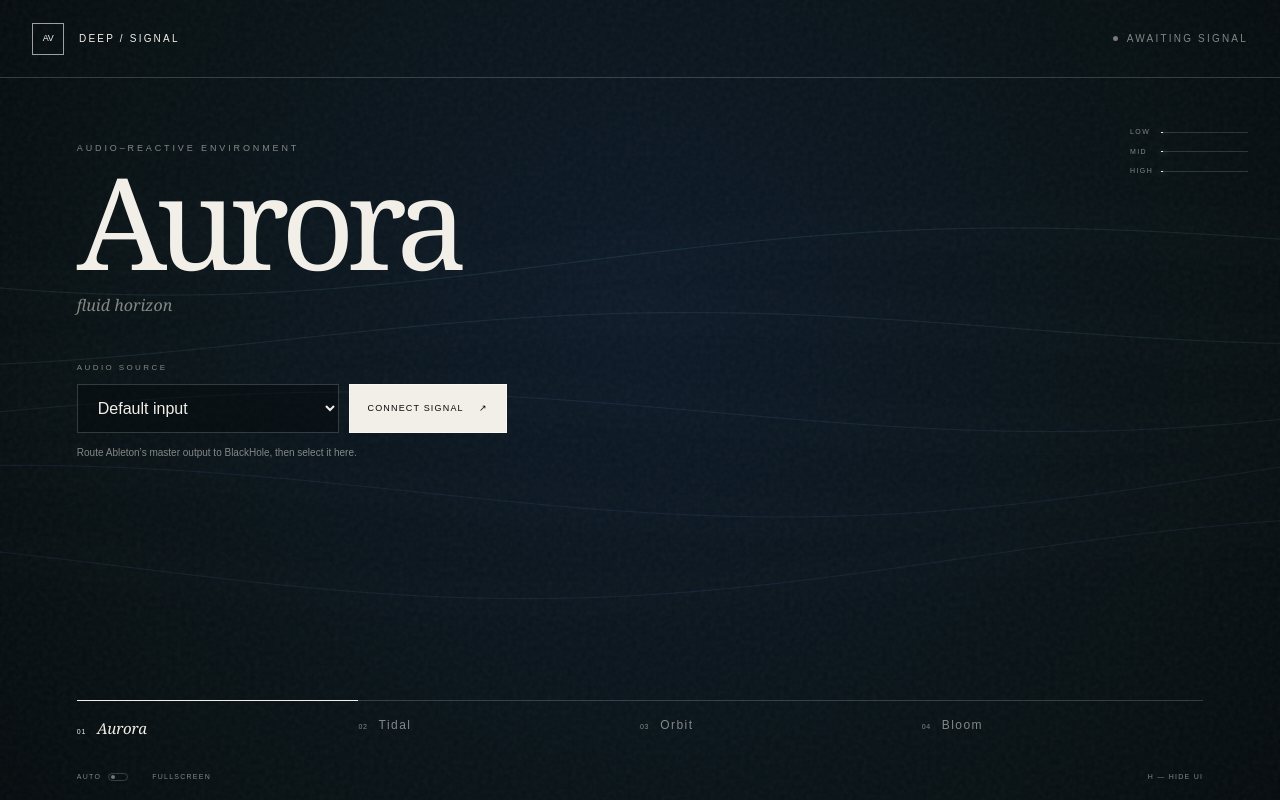
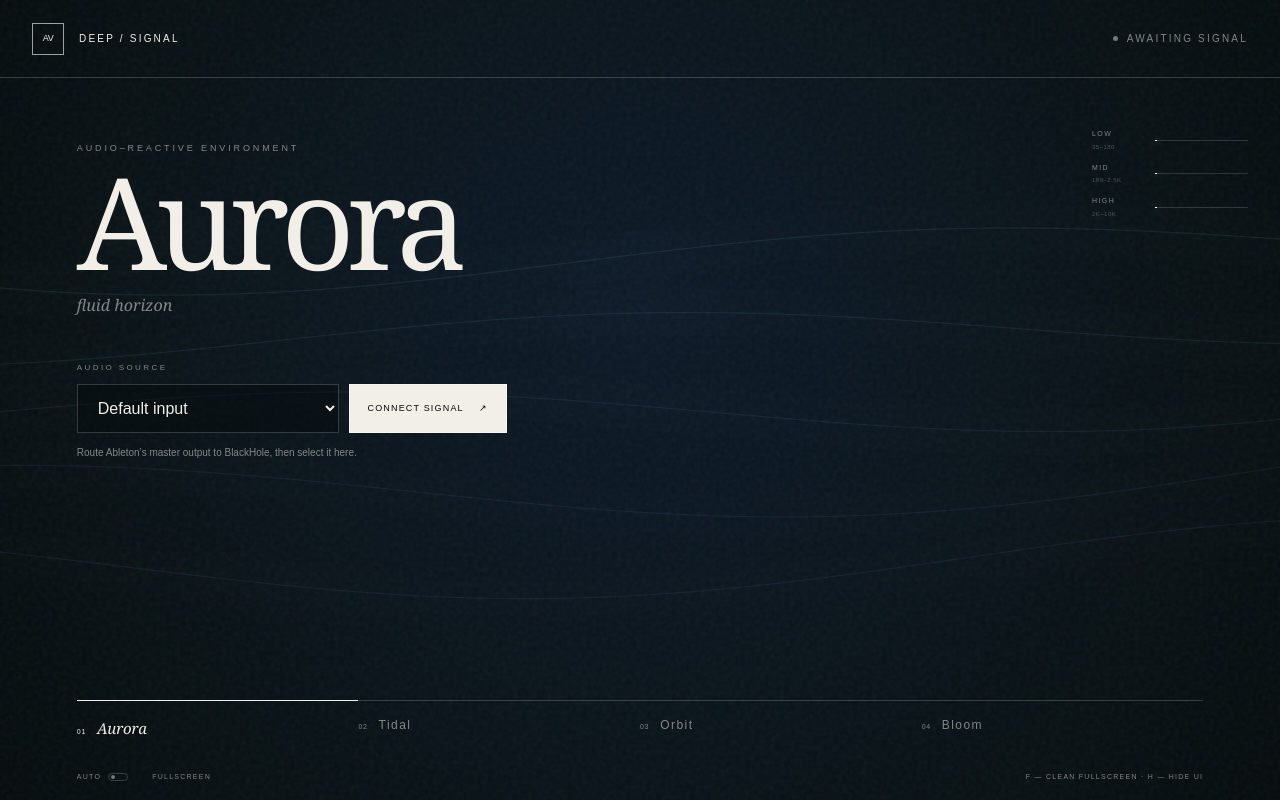
Before and after one commit to alexc2684/audioviz, a Next.js app: page / in a window 1280 px wide. Built offline with nearby package versions, Linux system fonts and the light colour scheme.

Commit message:
Tune frequency response and fullscreen mode

```diff
--- a/app/page.tsx
+++ b/app/page.tsx
@@ -78,6 +78,12 @@ function drawScene(ctx: CanvasRenderingContext2D, w: number, h: number, t: numbe
 
 const fader = (n: number, v: number) => Math.max(.03, .12 - n * .008 + v * .12);
 
+const BAND_RANGES = [
+  { label: "LOW", range: "35–180", min: 35, max: 180, gain: 1.05 },
+  { label: "MID", range: "180–2.5K", min: 180, max: 2500, gain: 1.28 },
+  { label: "HIGH", range: "2K–10K", min: 2000, max: 10000, gain: 2.8 },
+] as const;
+
 export default function Home() {
   const canvasRef = useRef<HTMLCanvasElement>(null);
   const analyserRef = useRef<AnalyserNode | null>(null);
@@ -89,6 +95,7 @@ export default function Home() {
   const [deviceId, setDeviceId] = useState("");
   const [active, setActive] = useState(false);
   const [panel, setPanel] = useState(true);
+  const panelBeforeFullscreen = useRef(true);
   const [auto, setAuto] = useState(false);
   const [error, setError] = useState("");
   const [level, setLevel] = useState([0,0,0]);
@@ -117,14 +124,39 @@ export default function Home() {
       if (canvas.width !== w*dpr || canvas.height !== h*dpr) { canvas.width=w*dpr; canvas.height=h*dpr; canvas.style.width=`${w}px`; canvas.style.height=`${h}px`; }
       ctx.setTransform(dpr,0,0,dpr,0,0);
       const analyser = analyserRef.current; const bins = new Uint8Array(analyser?.frequencyBinCount || 1024); analyser?.getByteFrequencyData(bins);
-      const avg=(a:number,b:number)=>{let s=0;for(let i=a;i<b;i++)s+=bins[i]||0;return s/Math.max(1,b-a)/255};
-      const energy=[avg(1,18),avg(18,95),avg(95,380)]; drawScene(ctx,w,h,ms/1000,bins,sceneRef.current,energy);
+      const sampleRate = audioRef.current?.sampleRate || 48000;
+      const hzPerBin = sampleRate / (analyser?.fftSize || 2048);
+      const bandEnergy = ({min,max,gain}:{min:number;max:number;gain:number}) => {
+        const start = Math.max(1, Math.floor(min / hzPerBin));
+        const end = Math.min(bins.length, Math.ceil(max / hzPerBin));
+        let power = 0, peak = 0;
+        for (let i=start;i<end;i++) {
+          const magnitude = (bins[i] || 0) / 255;
+          power += magnitude * magnitude;
+          peak = Math.max(peak, magnitude);
+        }
+        const rms = Math.sqrt(power / Math.max(1, end-start));
+        const transientAware = rms * .68 + peak * .32;
+        return Math.min(1, Math.pow(transientAware, .68) * gain);
+      };
+      const energy=BAND_RANGES.map(bandEnergy); drawScene(ctx,w,h,ms/1000,bins,sceneRef.current,energy);
       if(ms-lastUi>100){setLevel(energy);lastUi=ms;} frame++; raf=requestAnimationFrame(render);
     }; raf=requestAnimationFrame(render); return()=>cancelAnimationFrame(raf);
   }, []);
 
   useEffect(() => { if (!auto) return; const id=setInterval(()=>{ setScene(s=>SCENES[(SCENES.findIndex(x=>x.name===s)+1)%SCENES.length].name); },18000); return()=>clearInterval(id); },[auto]);
-  useEffect(() => { const key=(e:KeyboardEvent)=>{ if(e.key.toLowerCase()==="h")setPanel(p=>!p); if(e.key.toLowerCase()==="f")document.documentElement.requestFullscreen?.(); const n=Number(e.key); if(n>=1&&n<=4)setScene(SCENES[n-1].name); }; addEventListener("keydown",key); return()=>removeEventListener("keydown",key); },[]);
+  const enterFullscreen = useCallback(async () => {
+    panelBeforeFullscreen.current = panel;
+    setPanel(false);
+    try { await document.documentElement.requestFullscreen?.(); } catch { setPanel(panelBeforeFullscreen.current); }
+  }, [panel]);
+
+  useEffect(() => {
+    const fullscreenChange = () => { if (!document.fullscreenElement) setPanel(panelBeforeFullscreen.current); };
+    document.addEventListener("fullscreenchange", fullscreenChange);
+    return () => document.removeEventListener("fullscreenchange", fullscreenChange);
+  }, []);
+  useEffect(() => { const key=(e:KeyboardEvent)=>{ if(e.key.toLowerCase()==="h")setPanel(p=>!p); if(e.key.toLowerCase()==="f")void enterFullscreen(); const n=Number(e.key); if(n>=1&&n<=4)setScene(SCENES[n-1].name); }; addEventListener("keydown",key); return()=>removeEventListener("keydown",key); },[enterFullscreen]);
 
   return <main>
     <canvas ref={canvasRef} aria-hidden="true" />
@@ -137,8 +169,8 @@ export default function Home() {
         <button onClick={connect}>CONNECT SIGNAL <span>↗</span></button><p>Route Ableton’s master output to BlackHole, then select it here.</p>{error&&<p className="error">{error}</p>}
       </div>}
     </section>
-    <div className={`meters ${panel?"":"hidden-ui"}`}>{["LOW","MID","HIGH"].map((x,i)=><div key={x}><span>{x}</span><b><i style={{width:`${Math.max(2,level[i]*100)}%`}}/></b></div>)}</div>
+    <div className={`meters ${panel?"":"hidden-ui"}`}>{BAND_RANGES.map((band,i)=><div key={band.label} title={`${band.min}–${band.max} Hz`}><span>{band.label}<small>{band.range}</small></span><b><i style={{width:`${Math.max(2,level[i]*100)}%`}}/></b></div>)}</div>
     <nav className={panel?"":"hidden-ui"} aria-label="Visual scenes">{SCENES.map(s=><button key={s.name} className={scene===s.name?"active":""} onClick={()=>setScene(s.name)}><em>{s.key}</em><span>{s.name}</span></button>)}</nav>
-    <aside className={panel?"":"hidden-ui"}><button className={auto?"on":""} onClick={()=>setAuto(a=>!a)}>AUTO <i/></button><button onClick={()=>document.documentElement.requestFullscreen?.()}>FULLSCREEN</button><span>H — HIDE UI</span></aside>
+    <aside className={panel?"":"hidden-ui"}><button className={auto?"on":""} onClick={()=>setAuto(a=>!a)}>AUTO <i/></button><button onClick={enterFullscreen}>FULLSCREEN</button><span>F — CLEAN FULLSCREEN · H — HIDE UI</span></aside>
   </main>;
 }
```
Also changed, not shown: app/globals.css.
